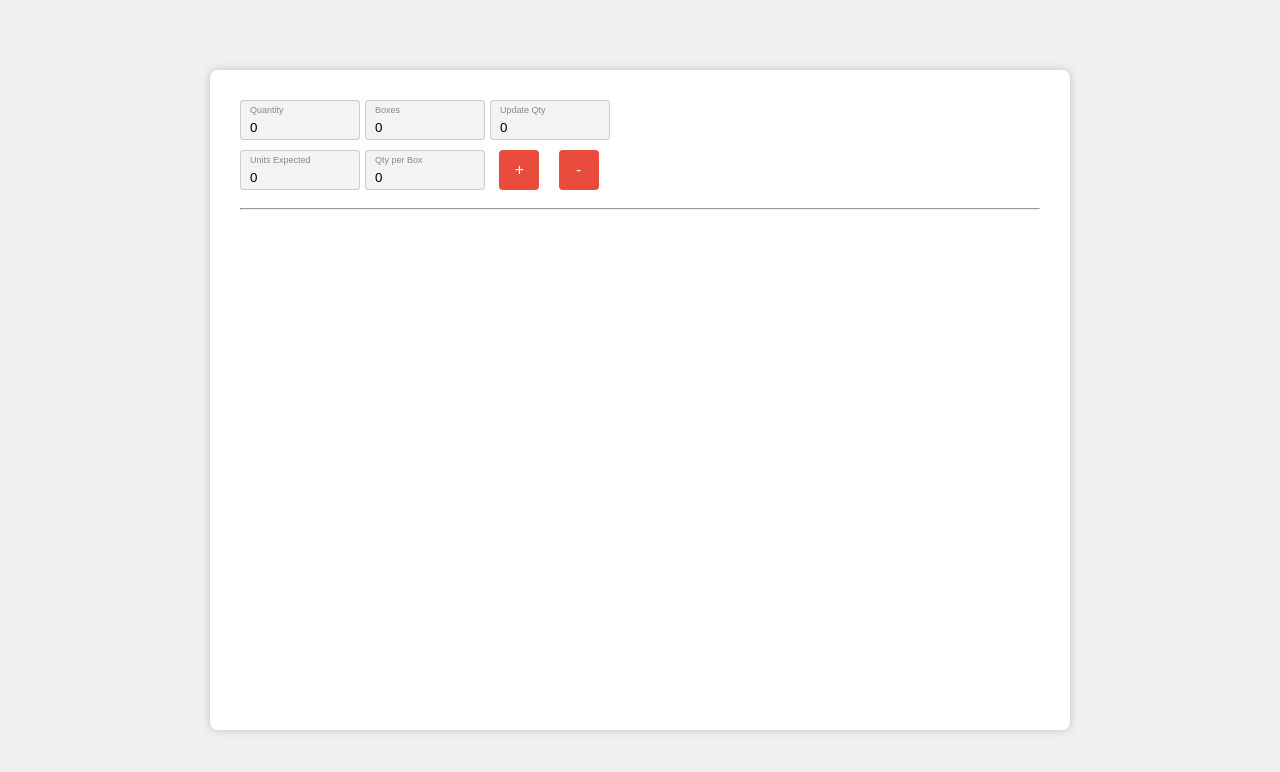
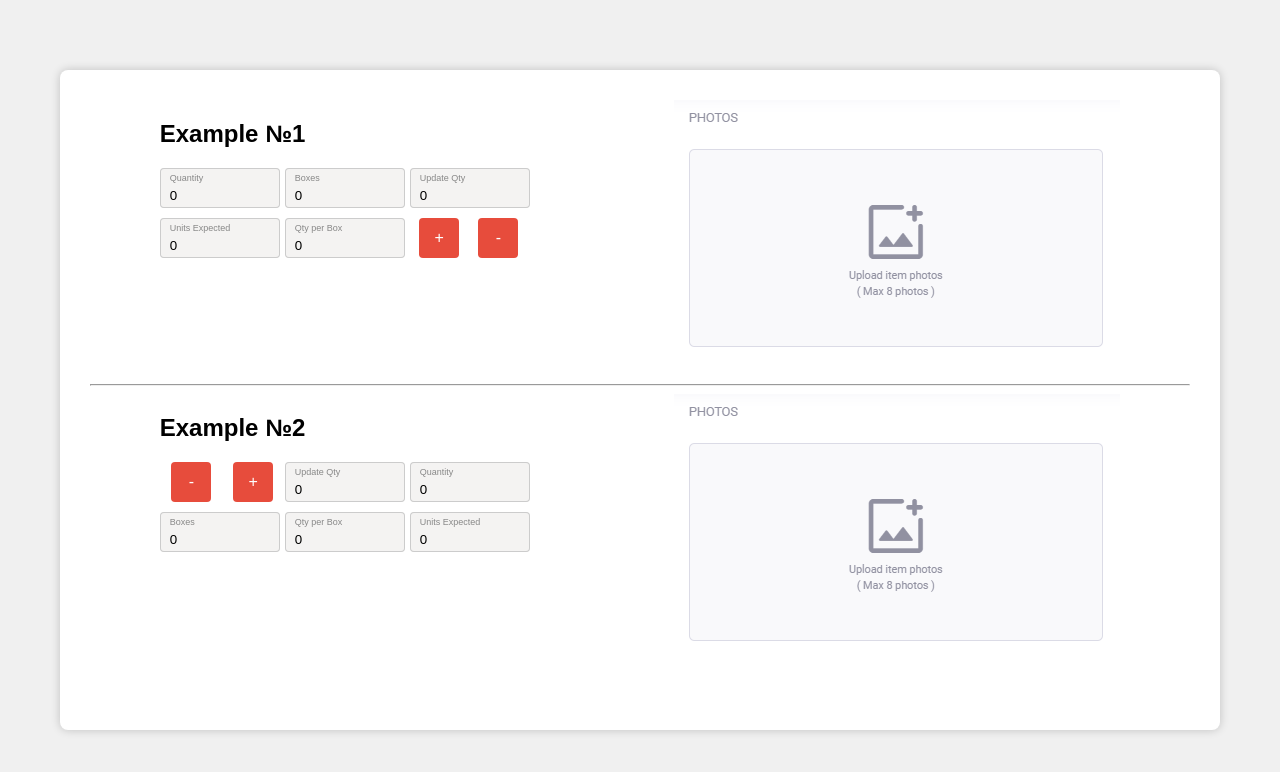
Before and after one commit to yargrinders/Qty, a plain HTML site: page index.html in a window 1280 px wide. Drawn offline with nearby package versions, Linux system fonts and the light colour scheme.

Commit message:
add example 2

```diff
--- /dev/null
+++ b/css/style.css
@@ -0,0 +1,97 @@
+body {
+    font-family: 'Arial', sans-serif;
+    background-color: #f0f0f0;
+    display: flex;
+    justify-content: center;
+    align-items: center;
+    height: 100vh;
+    margin: 0;
+}
+.container {
+    background-color: #fff;
+    padding: 30px;
+    border-radius: 8px;
+    box-shadow: 0 0 10px rgba(0, 0, 0, 0.2);
+    max-width: 1100px;
+    min-height: 600px;
+    width: 100%;
+}
+.wrapper {
+    display: flex;
+    justify-content: space-around;
+}
+/* Css form Start  */
+.group {
+    display: flex;
+    flex-wrap: wrap;
+}
+.group:focus-within label {
+color:#e74c3c !important;
+}
+.group__inner {
+    position: relative;
+}
+label {
+    display: block;
+    font-size: 9px;
+    color: #888;
+}
+label {
+    display: block;
+}
+input::placeholder {
+    color: #000;
+}
+input:focus::placeholder {
+    color: transparent;
+}
+.ifta-label {
+    z-index:1;
+    position: absolute;
+    top: 5px;
+    padding:0px 10px 0 10px;
+    pointer-events:none;
+}
+.ifta-field {
+    border:0;
+    border-radius:4px;
+    padding: 20px 10px 5px;
+    margin: 0px 5px 10px 0px;
+    width: 100px;
+    box-shadow:inset 0 0 0 1px #ccc;
+    background-color:#F4F3F2;
+}
+.ifta-field:focus {
+    /* -webkit-appearance:none; */
+    outline:none;
+    box-shadow:inset 0 0 0 2px #e74c3c;
+}
+/* Css form End  */
+.btn-container {
+    display: flex;
+    gap: 10px;
+    width: 118px;
+    justify-content: space-evenly;
+}
+.btn-container_two {
+    display: flex;
+    gap: 10px;
+    width: 125px;
+    justify-content: space-evenly;
+}
+button {
+    width: 40px;
+    height: 40px;
+    text-align: center;
+    padding: 5px;
+    background-color: #e74c3c;
+    color: #fff;
+    border: none;
+    border-radius: 4px;
+    cursor: pointer;
+    font-size: 16px;
+    transition: background-color 0.3s ease;
+}
+button:hover {
+    background-color: #ff5733;
+}
--- a/index.html
+++ b/index.html
@@ -4,98 +4,13 @@
     <meta charset="UTF-8">
     <meta name="viewport" content="width=device-width, initial-scale=1.0">
     <title>Floating Label Input</title>
-    <style>
-        body {
-            font-family: 'Arial', sans-serif;
-            background-color: #f0f0f0;
-            display: flex;
-            justify-content: center;
-            align-items: center;
-            height: 100vh;
-            margin: 0;
-        }
-        .container {
-            background-color: #fff;
-            padding: 30px;
-            border-radius: 8px;
-            box-shadow: 0 0 10px rgba(0, 0, 0, 0.2);
-            max-width: 800px;
-            min-height: 600px;
-            width: 100%;
-        }
-       /* Css form Start  */
-       .group {
-            display: flex;
-            flex-wrap: wrap;
-        }
-        .group:focus-within label {
-        color:#e74c3c !important;
-        }
-        .group__inner {
-            position: relative;
-        }
-        label {
-            display: block;
-            font-size: 9px;
-            color: #888;
-        }
-        label {
-            display: block;
-        }
-        input::placeholder {
-            color: #000;
-        }
-        input:focus::placeholder {
-            color: transparent;
-        }
-        .ifta-label {
-            z-index:1;
-            position: absolute;
-            top: 5px;
-            padding:0px 10px 0 10px;
-            pointer-events:none;
-        }
-        .ifta-field {
-            border:0;
-            border-radius:4px;
-            padding: 20px 10px 5px;
-            margin: 0px 5px 10px 0px;
-            width: 100px;
-            box-shadow:inset 0 0 0 1px #ccc;
-            background-color:#F4F3F2;
-        }
-        .ifta-field:focus {
-            /* -webkit-appearance:none; */
-            outline:none;
-            box-shadow:inset 0 0 0 2px #e74c3c;
-        }
-       /* Css form End  */
-        .btn-container {
-            display: flex;
-            gap: 10px;
-            width: 118px;
-            justify-content: space-evenly;
-        }
-        button {
-            width: 40px;
-            height: 40px;
-            text-align: center;
-            padding: 5px;
-            background-color: #e74c3c;
-            color: #fff;
-            border: none;
-            border-radius: 4px;
-            cursor: pointer;
-            font-size: 16px;
-            transition: background-color 0.3s ease;
-        }
-        button:hover {
-            background-color: #ff5733;
-        }
-    </style>
+    <link rel="stylesheet" type="text/css" href="css/style.css">
 </head>
 <body>
     <div id="app" class="container">
+        <div class="wrapper">
+            <div>
+                <h2>Example №1</h2>
                 <div class="group">
                     <div class="group__inner">
                         <label styles="" class="small ifta-label" for="input1">Quantity</label>
@@ -124,7 +39,48 @@
                         <button @click="decrement">-</button>
                     </div>
                 </div>
+            </div>
+            <div>
+                <img src="img/Gallary.png" alt="">
+            </div>
+        </div>
         <hr>
+        <div class="wrapper">
+            <div>
+                <h2>Example №2</h2>
+                <div class="group">
+                    <div class="btn-container_two">
+                        <button @click="decrement">-</button>
+                        <button @click="increment">+</button>
+                    </div>
+                    <div class="group__inner">
+                        <label class="small ifta-label" for="updateQty">Update Qty</label>
+                        <input type="number" class="ifta-field" id="updateQty" v-model="updateQty" placeholder="0" />
+                    </div>
+                    <div class="group__inner">
+                        <label styles="" class="small ifta-label" for="input1">Quantity</label>
+                        <input type="number" class="ifta-field" id="input1" placeholder="0" />
+                    </div>
+                </div>
+                <div class="group">
+                    <div class="group__inner">
+                        <label styles="" class="small ifta-label" for="input1">Boxes</label>
+                        <input type="number" class="ifta-field" id="input2" placeholder="0" />
+                    </div>
+                    <div class="group__inner">
+                        <label styles="" class="small ifta-label" for="input1">Qty per Box</label>
+                        <input type="number" class="ifta-field" id="input5" placeholder="0" />
+                    </div>
+                    <div class="group__inner">
+                        <label styles="" class="small ifta-label" for="input1">Units Expected</label>
+                        <input type="number" class="ifta-field" id="input4" placeholder="0" />
+                    </div>
+                </div>
+            </div>
+            <div>
+                <img src="img/Gallary.png" alt="">
+            </div>
+        </div>
     </div>
 
     <script src="https://cdn.jsdelivr.net/npm/vue@2.6.14"></script>
```
Also changed, not shown: qty.html (added, +12 -0 lines), img/Gallary.png (added). Lines whose indentation alone changed are shown as unchanged.
